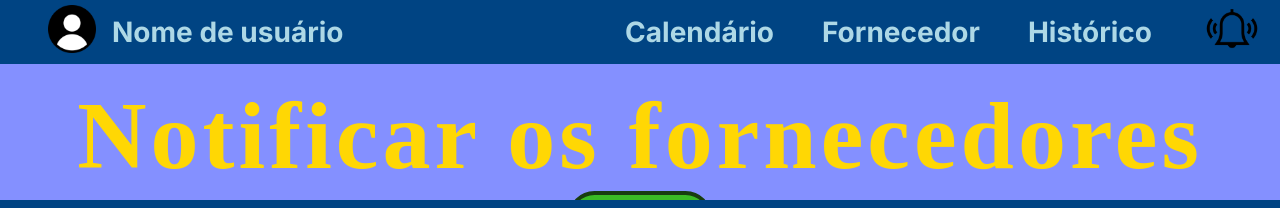
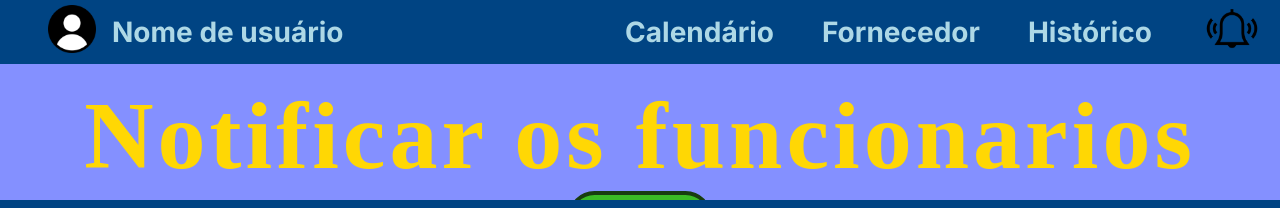
Before and after one commit to arthu-dev/fortes, a plain HTML site: page notificarFuncionarios.html in a window 1280 px wide. Shown: the top 214 px of the page. Drawn offline with Linux system fonts and the light colour scheme; a web font is replaced by a local one.

Commit message:
Ultimos ajustes

```diff
--- a/notificarFuncionarios.html
+++ b/notificarFuncionarios.html
@@ -15,7 +15,7 @@
     <link
         href="https://fonts.googleapis.com/css2?family=Inter:wght@700&family=Jomhuria&family=Montserrat:wght@700&family=Open+Sans:wght@300&family=Roboto:wght@100&display=swap"
         rel="stylesheet" />
-    <title>Notificar fornecedores</title>
+    <title>Notificar Funcionarios</title>
 </head>
 
 <body>
@@ -36,7 +36,7 @@
         </div>
     </div>
 
-    <h1 class="título5">Notificar os fornecedores</h1>
+    <h1 class="título5">Notificar os funcionarios</h1>
     <div class="conteiner5">
         <form action="">
             <input type="submit" value="Enviar" id="Enviar" name="Enviar" onclick="adicionarDados()"/>
```
